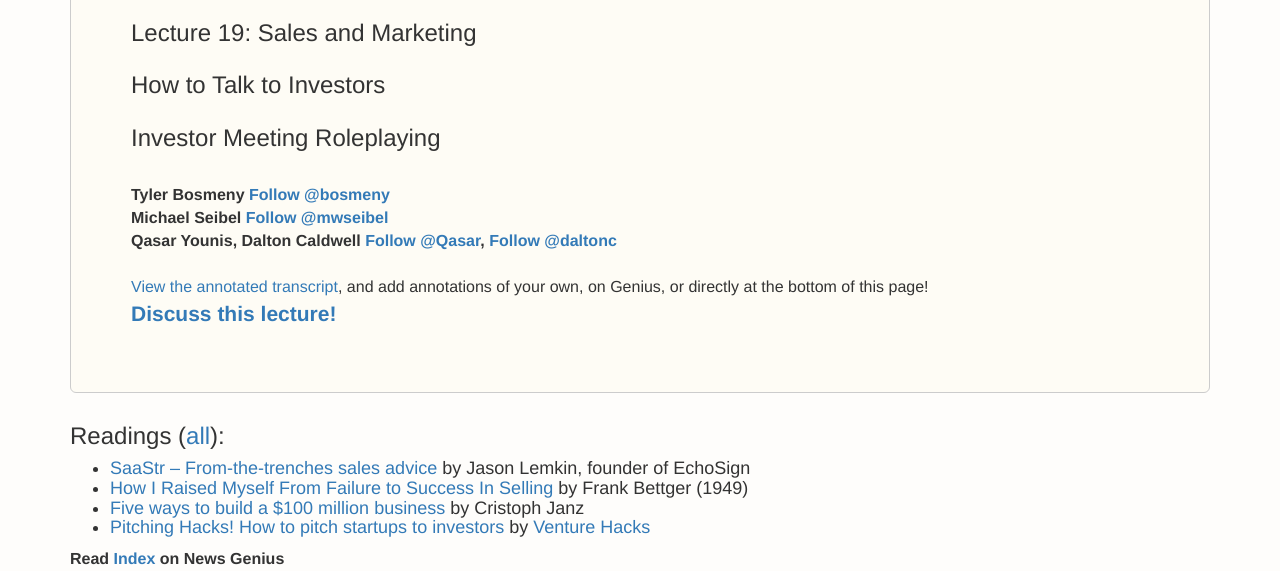
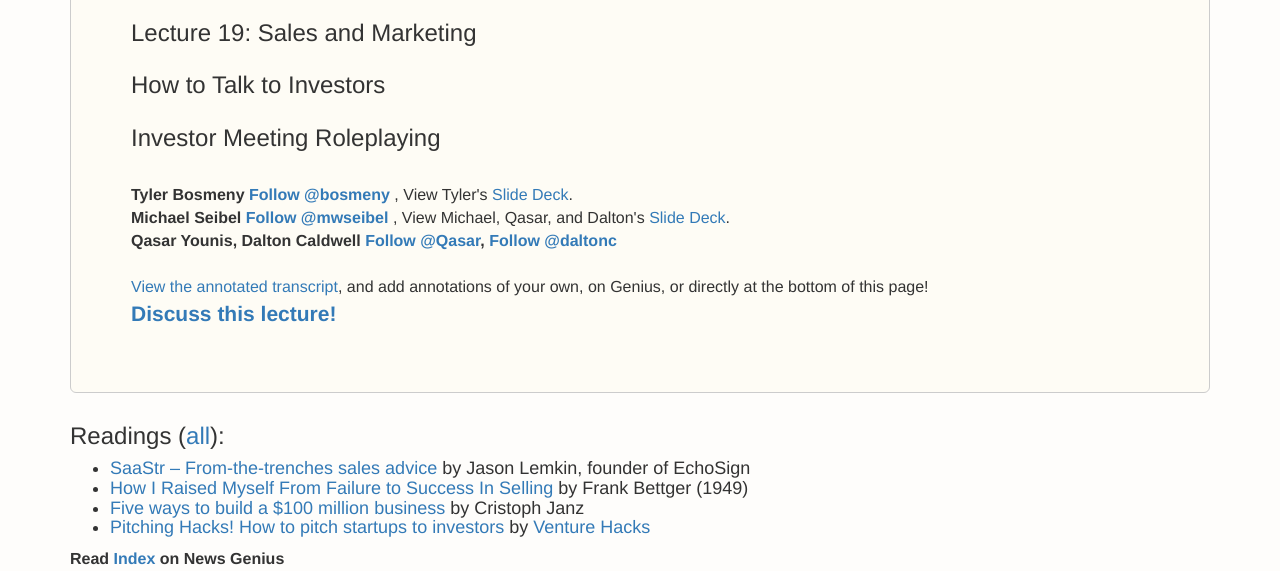
Before and after one commit to potluck/cs183b-bootstrap, a Jekyll site: the page built from _courses/lec19/index.md, in a window 1280 px wide. Shown: the part 769-1340 px from the top of the page. Built offline with Jekyll 4.4.1, drawn with Linux system fonts in a browser that asks for light colours; nearby versions of some CDN libraries; library files that are not in the unit come from our copies; a script that is not in the unit is left out; comment, search, counter and statistics services are not loaded; a file with an impossible date is left out.

Commit message:
Update index.md

```diff
--- a/_courses/lec19/index.md
+++ b/_courses/lec19/index.md
@@ -8,8 +8,12 @@
   - speaker_name: Tyler Bosmeny
     speaker_title: Founder and CEO, Clever
     follow_link: <a href="https://twitter.com/bosmeny" class="twitter-follow-button" data-show-count="false" data-show-screen-name="true">Follow @bosmeny</a>
+    slides_link: https://view-api.box.com/1/sessions/1f65eae0ac54493788006a3aec1541bc/view
+    first_name: Tyler
   - speaker_name: Michael Seibel
     speaker_title: Partner, Y Combinator
+    slides_link: https://view-api.box.com/1/sessions/e8c1ea36148c4a759dac7242c75dde5d/view
+    first_name: Michael, Qasar, and Dalton
     follow_link: <a href="https://twitter.com/mwseibel" class="twitter-follow-button" data-show-count="false" data-show-screen-name="true">Follow @mwseibel</a>
   - speaker_name: Qasar Younis, Dalton Caldwell
     speaker_title: Partners, Y Combinator
```
